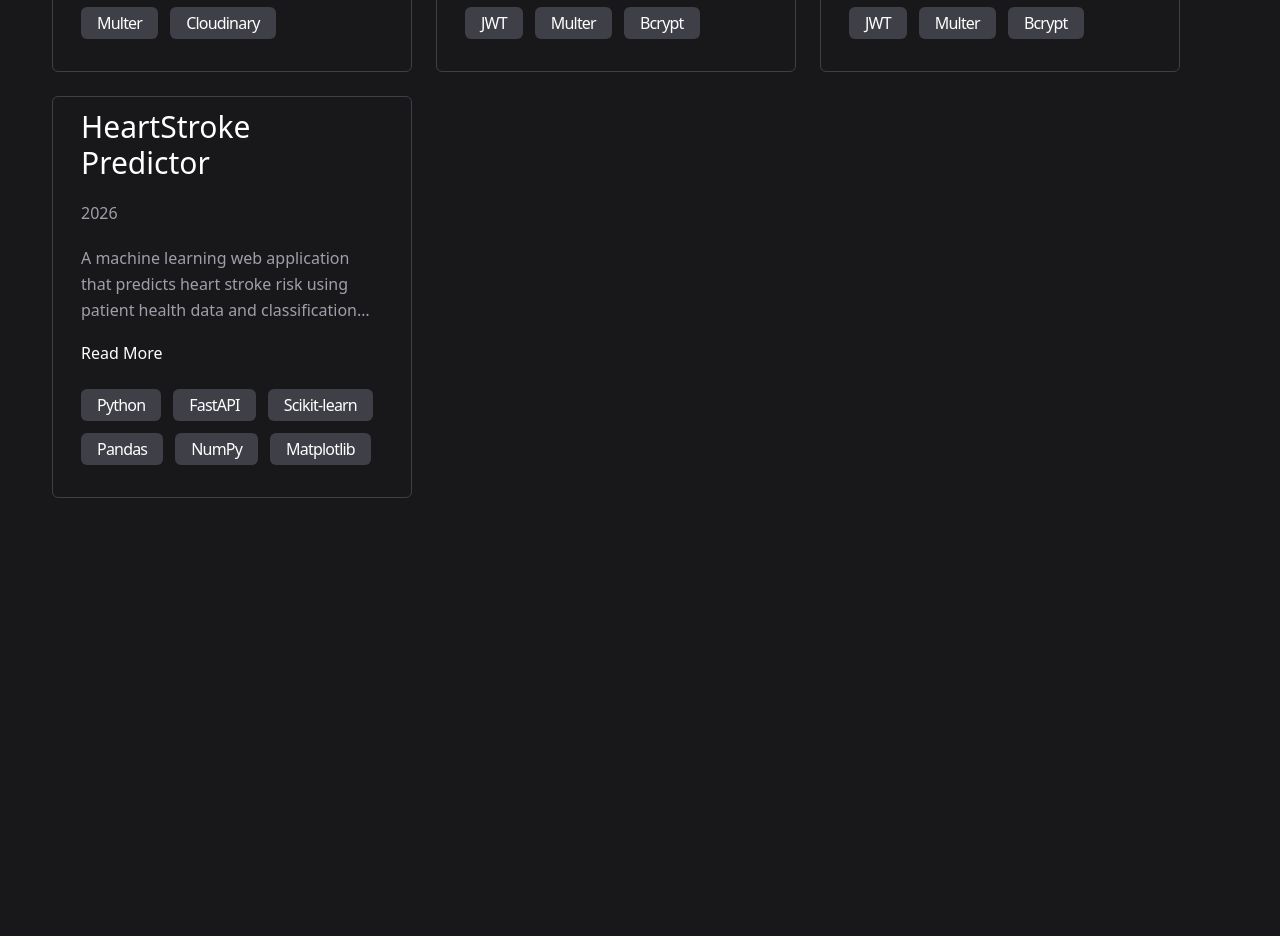
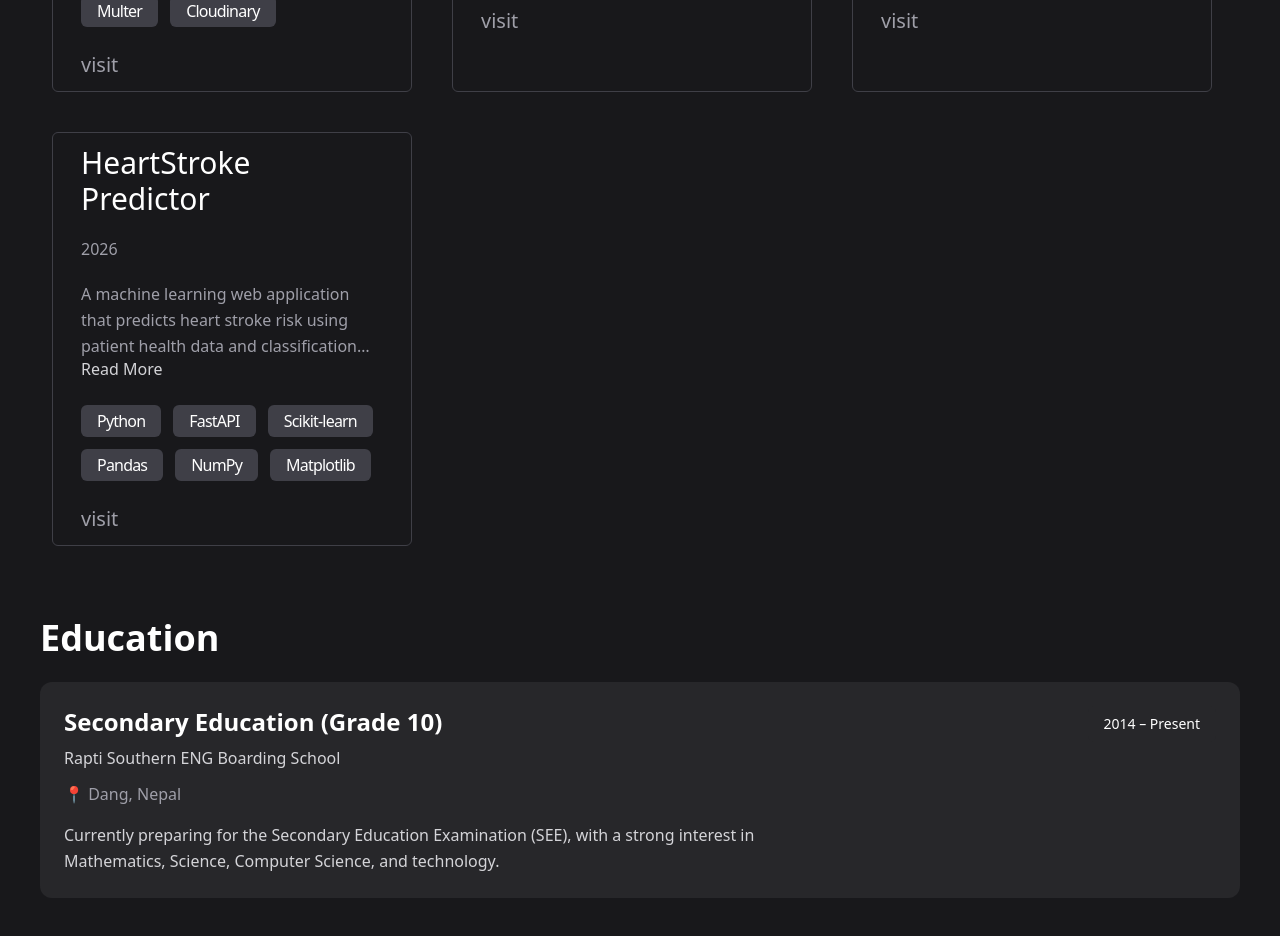
Before and after one commit to NishalKC/portfolio--Nishal, a React (Vite) app: page / in a window 1280 px wide. Shown: the part 1660-2596 px from the top of the page. Before the commit the page ends 2190 px from the top, so only its background shows below. Built offline with nearby package versions, Linux system fonts and the light colour scheme.

Commit message:
adding education section in portfolio

```diff
--- a/package.json
+++ b/package.json
@@ -11,6 +11,7 @@
   },
   "dependencies": {
     "@tailwindcss/vite": "^4.3.3",
+    "lucide-react": "^1.47.0",
     "react": "^19.2.8",
     "react-dom": "^19.2.8",
     "tailwindcss": "^4.3.3"
--- a/src/App.jsx
+++ b/src/App.jsx
@@ -4,14 +4,16 @@ import "./App.css"
 import Home from './components/Home'
 import Skills from "./components/Skills"
 import Projects from './components/Projects'
+import Education from './components/Education'
 
 const App = () => {
   return (
-    <div className='w-full h-full bg-zinc-900'>
+    <div className='w-full min-h-screen bg-zinc-900 scroll-smooth '>
       <Navbar/>
       <Home/>
       <Skills/>
       <Projects/>
+      <Education/>
     </div>
   )
 }
--- /dev/null
+++ b/src/components/Education.jsx
@@ -0,0 +1,44 @@
+const Education = () => {
+  const education = {
+    degree: "Secondary Education (Grade 10)",
+    institution: "Rapti Southern ENG Boarding School",
+    location: "Dang, Nepal",
+    period: "2014 – Present",
+    description:
+      "Currently preparing for the Secondary Education Examination (SEE), with a strong interest in Mathematics, Science, Computer Science, and technology.",
+  };
+
+  return (
+    <div className="flex flex-col px-10 py-10 gap-6">
+      <h1 className="text-4xl font-semibold">Education</h1>
+
+      <div className="bg-zinc-800 rounded-xl p-6">
+        <div className="flex justify-between items-start flex-wrap gap-3">
+          <div>
+            <h2 className="text-2xl font-semibold">
+              {education.degree}
+            </h2>
+
+            <p className="text-zinc-300 mt-2">
+              {education.institution}
+            </p>
+          </div>
+
+          <span className="bg-zinc-800 px-4 py-2 rounded-md text-sm">
+            {education.period}
+          </span>
+        </div>
+
+        <p className="text-zinc-400 mt-3">
+          📍 {education.location}
+        </p>
+
+        <p className="text-zinc-300 mt-4 max-w-3xl leading-relaxed">
+          {education.description}
+        </p>
+      </div>
+    </div>
+  );
+};
+
+export default Education;
--- a/src/components/Home.jsx
+++ b/src/components/Home.jsx
@@ -1,7 +1,7 @@
 import coverImage from "../assets/Nishal.jpg"
 const Home = () => {
   return (
-    <div className="md:mt-10 mx-auto flex max-w-7xl flex-col-reverse items-center justify-between gap-10 px-6 py-16 md:justify-around md:flex-row md:py-19">
+    <div id="Home" className=" md:mt-10 mx-auto flex max-w-7xl flex-col-reverse items-center justify-between gap-10 px-6 py-16 md:justify-around md:flex-row md:py-19">
       <div className="max-w-xl text-center align-middle md:text-left">
         <h1 className="text-4xl font-bold text-white md:text-6xl">
           Hi, I am <br /> <span className="text-blue-500">Nishal KC</span>
--- a/src/components/Navbar.jsx
+++ b/src/components/Navbar.jsx
@@ -5,12 +5,12 @@ const Navbar = () => {
         <h1 className="text-2xl font-bold text-blue-500">PortFolio</h1>
         <div className="hidden md:flex items-center justify-between gap-19">
           <ul className="list-none flex gap-10">
-            <li className="cursor-pointer hover:text-blue-400 transition-colors">Home</li>
-            <li className="cursor-pointer hover:text-blue-400 transition-colors">Skills</li>
-            <li className="cursor-pointer hover:text-blue-400 transition-colors">Projects</li>
-            <li className="cursor-pointer hover:text-blue-400 transition-colors">Contact</li>
+            <li className="cursor-pointer hover:text-blue-400 transition-colors"><a href="#Home">Home</a></li>
+            <li className="cursor-pointer hover:text-blue-400 transition-colors"><a href="#Skills">Skills</a></li>
+            <li className="cursor-pointer hover:text-blue-400 transition-colors"><a href="#Projects">Projects</a></li>
+            <li className="cursor-pointer hover:text-blue-400 transition-colors"><a href="#contact">Contact</a></li>
           </ul>
-          <a href="https://github.com/NishalKC/" className="border px-3 py-1 border-blue-500 cursor-pointer text-blue-400 ">Github profile</a>
+          <a href="https://github.com/NishalKC/" className="border px-3 py-1 border-blue-500 cursor-pointer text-blue-400 hover:bg-blue-500 hover:text-white transition-colors rounded-md">Github profile</a>
         </div>
       </nav>
     </div>
--- a/src/components/ProjectCard.jsx
+++ b/src/components/ProjectCard.jsx
@@ -1,16 +1,34 @@
+import { useState } from "react"
+
 const ProjectCard = ({project}) => {
+    const [ReadMore, setReadMore] = useState(false)
+
+    const handleRead = () => {
+        setReadMore(!ReadMore)
+    }
+
   return (
-    <div id="ProjectCard" className="w-full md:w-90 flex flex-col justify-between gap-5 border  border-zinc-700  px-7 py-3 rounded-md hover:shadow shadow-zinc-500  transition-all">
+    <div id="ProjectCard" className="min-h-fit w-full md:w-90 flex flex-col gap-5 border  border-zinc-700  px-7 py-3 rounded-md hover:shadow shadow-zinc-500  transition-all">
         <h1 className="text-3xl">{project.title}</h1>
         <h1 className="text-zinc-400">{project.createdDate}</h1>
-        <h1 className="text-zinc-400 h-19 line-clamp-3 leading-relaxed">{project.description} </h1>
-        <a href="">Read More</a>
-        <div className="flex gap-3 flex-wrap mb-4  py-1">
+        {ReadMore? (
+            <div>
+            <h1 className="text-zinc-400  leading-relaxed">{project.description} </h1>
+            <button onClick={handleRead} className="cursor-pointer text-zinc-300 hover:underline transition-all">Read less</button>
+            </div>
+        ):(
+            <div>
+            <h1 className="text-zinc-400 h-19 line-clamp-3 leading-relaxed">{project.description} </h1>
+            <button onClick={handleRead} className="cursor-pointer text-zinc-300 hover:underline transition-">Read More</button>
+            </div>
+        )}
+        <div className="flex gap-3 flex-wrap py-1">
             {project.technologies.map((tech, index) => {
                 return <h1 key={index} className="px-4 tracking-tighter cursor-pointer py-1 bg-zinc-700 rounded-md hover:bg-zinc-600 transition-colors">{tech}</h1>
             }
             )}
         </div>
+        <h1 className="text-zinc-400 text-xl hover:underline cursor-pointer transform-all">visit </h1>
     </div>
   )
 }
--- a/src/components/Projects.jsx
+++ b/src/components/Projects.jsx
@@ -69,9 +69,9 @@ const Projects = () => {
 
 
   return (
-    <div className="mt-15 px-5 md:px-10 py-5  flex flex-col gap-4">
+    <div id="Projects" className="mt-15 px-5 md:px-10 py-5  flex flex-col gap-4">
         <h1 className="text-4xl">Projects</h1>
-        <div className="flex flex-col mt-5 md:flex-row flex-wrap gap-6 md:p-3">
+        <div className="flex flex-col mt-5 md:flex-row flex-wrap gap-10 md:p-3">
             {projects.map((project, index) => {
                 return <ProjectCard  key={index} project={project}/>
             }
--- a/src/components/Skills.jsx
+++ b/src/components/Skills.jsx
@@ -61,7 +61,7 @@ const tools = [
 ];
 
   return (
-    <div className='bg-zinc-800 mt-10 flex flex-col px-10 py-9'>
+    <div id="Skills" className='bg-zinc-800 mt-10 flex flex-col px-10 py-10'>
       <h1 className="text-4xl mb-4"> Skills & technologies</h1>
       <div className="flex flex-col gap-3 mt-5">
           <div>
--- a/src/index.css
+++ b/src/index.css
@@ -7,3 +7,6 @@ body {
 #ProjectCard:hover{
     transform: translateY(-3px);
 }
+html{
+    scroll-behavior: smooth;
+}
```
Also changed, not shown: 1 other file (tests, documents, lock files or other folders).
